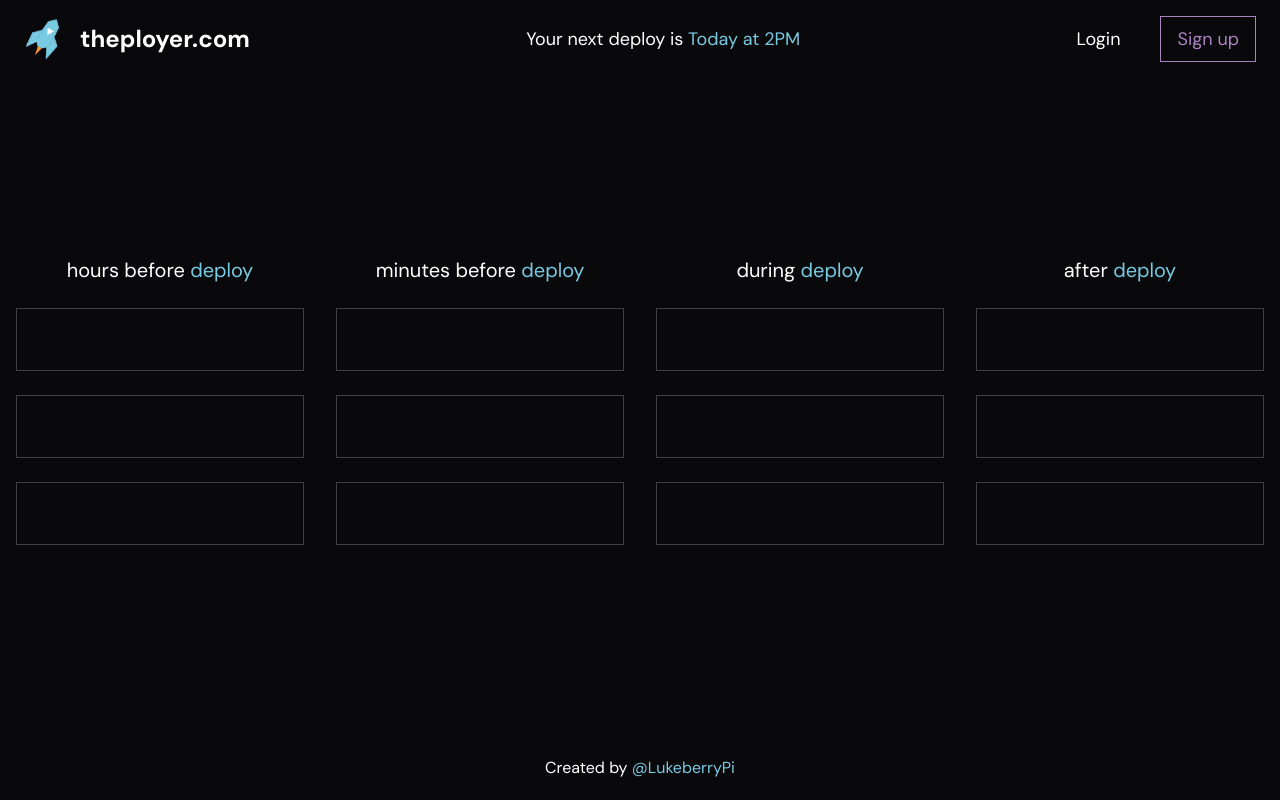
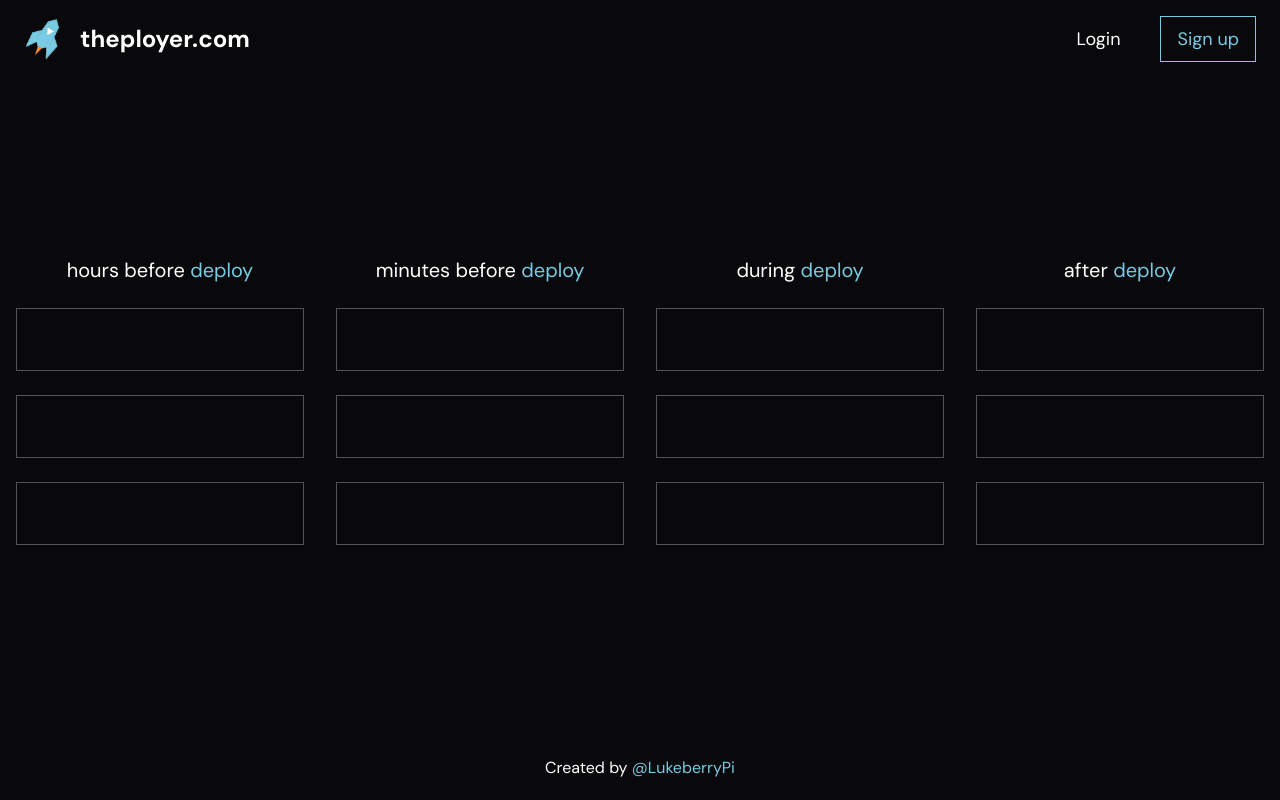
Before and after one commit to LukeberryPi/theployer, a Next.js app: page /board in a window 1280 px wide. Built offline with nearby package versions, Linux system fonts and the light colour scheme.

Commit message:
adjust board styles

```diff
--- a/src/app/about/page.tsx
+++ /dev/null
@@ -1,9 +0,0 @@
-export default function About() {
-  return (
-    <main>
-      <section className="flex flex-col gap-8 items-center justify-center h-screen">
-        <h1 className="text-6xl text-white">About</h1>
-      </section>
-    </main>
-  );
-}
--- a/src/app/board/page.tsx
+++ b/src/app/board/page.tsx
@@ -8,13 +8,13 @@ export default function Board() {
           </h1>
           <ul className="text-left space-y-6 flex flex-col w-full justify-center items-center">
             <li className="flex justify-left w-full">
-              <input className="bg-zinc-950 border-zinc-700 border outline-berryBlue w-full h-full p-5" />
+              <input className="bg-zinc-950 border-zinc-600 border focus-within:border-zinc-300 w-full h-full p-5" />
             </li>
             <li className="flex justify-left w-full">
-              <input className="bg-zinc-950 border-zinc-700 border outline-berryBlue w-full h-full p-5" />
+              <input className="bg-zinc-950 border-zinc-600 border focus-within:border-zinc-300 w-full h-full p-5" />
             </li>
             <li className="flex justify-left w-full">
-              <input className="bg-zinc-950 border-zinc-700 border outline-berryBlue w-full h-full p-5" />
+              <input className="bg-zinc-950 border-zinc-600 border focus-within:border-zinc-300 w-full h-full p-5" />
             </li>
           </ul>
         </div>
@@ -24,13 +24,13 @@ export default function Board() {
           </h1>
           <ul className="space-y-6 flex flex-col w-full justify-center items-center">
             <li className="flex justify-left w-full">
-              <input className="bg-zinc-950 border-zinc-700 border outline-berryBlue w-full h-full p-5" />
+              <input className="bg-zinc-950 border-zinc-600 border focus-within:border-zinc-300 w-full h-full p-5" />
             </li>
             <li className="flex justify-left w-full">
-              <input className="bg-zinc-950 border-zinc-700 border outline-berryBlue w-full h-full p-5" />
+              <input className="bg-zinc-950 border-zinc-600 border focus-within:border-zinc-300 w-full h-full p-5" />
             </li>
             <li className="flex justify-left w-full">
-              <input className="bg-zinc-950 border-zinc-700 border outline-berryBlue w-full h-full p-5" />
+              <input className="bg-zinc-950 border-zinc-600 border focus-within:border-zinc-300 w-full h-full p-5" />
             </li>
           </ul>
         </div>
@@ -40,13 +40,13 @@ export default function Board() {
           </h1>
           <ul className="text-left space-y-6 flex flex-col w-full justify-center items-center">
             <li className="flex justify-left w-full">
-              <input className="bg-zinc-950 border-zinc-700 border outline-berryBlue w-full h-full p-5" />
+              <input className="bg-zinc-950 border-zinc-600 border focus-within:border-zinc-300 w-full h-full p-5" />
             </li>
             <li className="flex justify-left w-full">
-              <input className="bg-zinc-950 border-zinc-700 border outline-berryBlue w-full h-full p-5" />
+              <input className="bg-zinc-950 border-zinc-600 border focus-within:border-zinc-300 w-full h-full p-5" />
             </li>
             <li className="flex justify-left w-full">
-              <input className="bg-zinc-950 border-zinc-700 border outline-berryBlue w-full h-full p-5" />
+              <input className="bg-zinc-950 border-zinc-600 border focus-within:border-zinc-300 w-full h-full p-5" />
             </li>
           </ul>
         </div>
@@ -56,13 +56,13 @@ export default function Board() {
           </h1>
           <ul className="text-left space-y-6 flex flex-col w-full justify-center items-center">
             <li className="flex justify-left w-full">
-              <input className="bg-zinc-950 border-zinc-700 border outline-berryBlue w-full h-full p-5" />
+              <input className="bg-zinc-950 border-zinc-600 border focus-within:border-zinc-300 w-full h-full p-5" />
             </li>
             <li className="flex justify-left w-full">
-              <input className="bg-zinc-950 border-zinc-700 border outline-berryBlue w-full h-full p-5" />
+              <input className="bg-zinc-950 border-zinc-600 border focus-within:border-zinc-300 w-full h-full p-5" />
             </li>
             <li className="flex justify-left w-full">
-              <input className="bg-zinc-950 border-zinc-700 border outline-berryBlue w-full h-full p-5" />
+              <input className="bg-zinc-950 border-zinc-600 border focus-within:border-zinc-300 w-full h-full p-5" />
             </li>
           </ul>
         </div>
--- a/src/app/layout.tsx
+++ b/src/app/layout.tsx
@@ -23,7 +23,7 @@ export default function RootLayout({
       <body className={`bg-zinc-950 text-white ${dmSans.className}`}>
         <nav className="text-white fixed top-0 text-lg bg-zinc-950 w-full px-6 py-4">
           <ul className="flex w-full items-center justify-between">
-            <li>
+            <li className="transition-all hover:scale-105">
               <Link href="/" className="flex gap-4 items-center">
                 <Image
                   width={40}
@@ -34,16 +34,12 @@ export default function RootLayout({
                 <h1 className="text-2xl font-bold">theployer.com</h1>
               </Link>
             </li>
-            <li>
-              Your next deploy is{" "}
-              <span className="text-berryBlue">Today at 2PM</span>
-            </li>
             <li className="flex items-center gap-10">
               <a className="hover:underline underline-offset-4" href="#">
                 Login
               </a>
               <a
-                className="border hover:bg-pinkPlus border-pinkPlus hover:text-black transition-colors text-pinkPlus py-2 px-4"
+                className="transition-colors border hover:bg-berryBlue border-berryBlue hover:text-black text-berryBlue py-2 px-4"
                 href="#"
               >
                 Sign up
--- a/src/app/page.tsx
+++ b/src/app/page.tsx
@@ -2,15 +2,15 @@ import Link from "next/link";
 
 export default function Home() {
   return (
-    <main>
-      <section className="flex flex-col gap-12 items-center justify-center h-screen">
-        <h1 className="text-6xl text-white">
+    <main className="container mx-auto flex h-full w-full text-center justify-center">
+      <section className="flex flex-col gap-12 items-center justify-center h-screen xl:px-12">
+        <h1 className="text-6xl font-medium text-white">
           Document your deploy in the
           <span className="text-berryBlue"> simplest way</span>
         </h1>
         <div className="flex gap-14 items-center">
           <Link
-            className="text-2xl hover:bg-berryBlue hover:text-black transition-colors border border-berryBlue text-berryBlue py-4 px-8"
+            className="transition-colors text-2xl hover:bg-berryBlue hover:text-black border border-berryBlue text-berryBlue py-4 px-8"
             href="/board"
           >
             Get started
--- a/src/icons/index.ts
+++ b/src/icons/index.ts
@@ -1 +1,2 @@
 export { default as LogoRocket } from "./LogoRocket";
+export { default as PlusSquare } from "./PlusSquare";
```
Also changed, not shown: src/icons/PlusSquare.tsx (added, +25 -0 lines).
